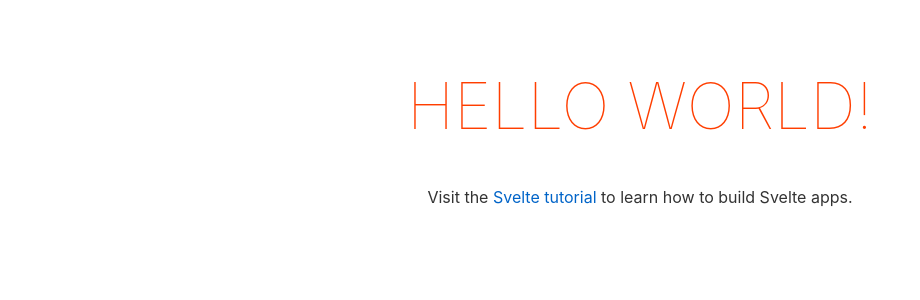
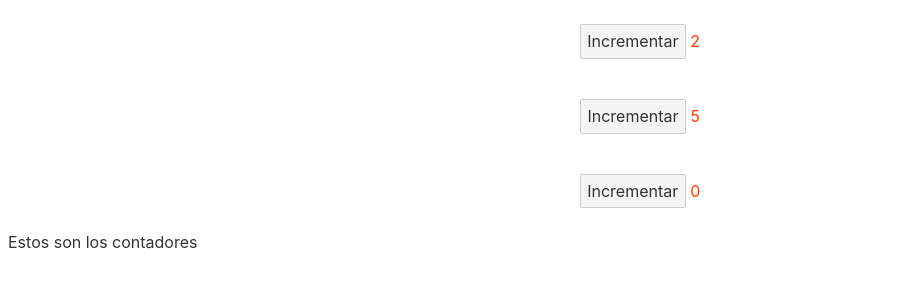
Before and after one commit to jsreyes/search-movie, a Svelte app: page / in a window 1280 px wide. Shown: the top 300 px of the page, without its empty margins (0-920 px from the left). Built offline with nearby package versions, Linux system fonts and the light colour scheme.

Commit message:
Handling state and create counter component

```diff
--- a/src/App.svelte
+++ b/src/App.svelte
@@ -1,30 +1,9 @@
 <script>
-	export let name;
+	import Counter from "./Counter.svelte";
 </script>
 
-<main>
-	<h1>Hello {name}!</h1>
-	<p>Visit the <a href="https://svelte.dev/tutorial">Svelte tutorial</a> to learn how to build Svelte apps.</p>
-</main>
+<Counter initialCounter={2}/>
+<Counter initialCounter={5}/>
+<Counter />
 
-<style>
-	main {
-		text-align: center;
-		padding: 1em;
-		max-width: 240px;
-		margin: 0 auto;
-	}
-
-	h1 {
-		color: #ff3e00;
-		text-transform: uppercase;
-		font-size: 4em;
-		font-weight: 100;
-	}
-
-	@media (min-width: 640px) {
-		main {
-			max-width: none;
-		}
-	}
-</style>
+<span>Estos son los contadores</span>
--- /dev/null
+++ b/src/Counter.svelte
@@ -0,0 +1,27 @@
+<script>
+	// Props injection
+	export let initialCounter = 0;
+	let contador = initialCounter
+
+	function handleClick() {
+		contador++;
+	}
+</script>
+
+<main>
+	<button on:click={handleClick}>Incrementar</button>
+	<span>{contador}</span>
+</main>
+
+<style>
+	main {
+		text-align: center;
+		padding: 1em;
+		max-width: 240px;
+		margin: 0 auto;
+	}
+
+	span {
+		color: #ff3e00;
+	}
+</style>
--- a/src/main.js
+++ b/src/main.js
@@ -2,9 +2,6 @@ import App from './App.svelte';
 
 const app = new App({
 	target: document.body, // Punto de anclaje para renderizar app Svelte, Donde se quiere renderizar
-	props: {
-		name: 'world'
-	}
 });
 
 export default app;
```
